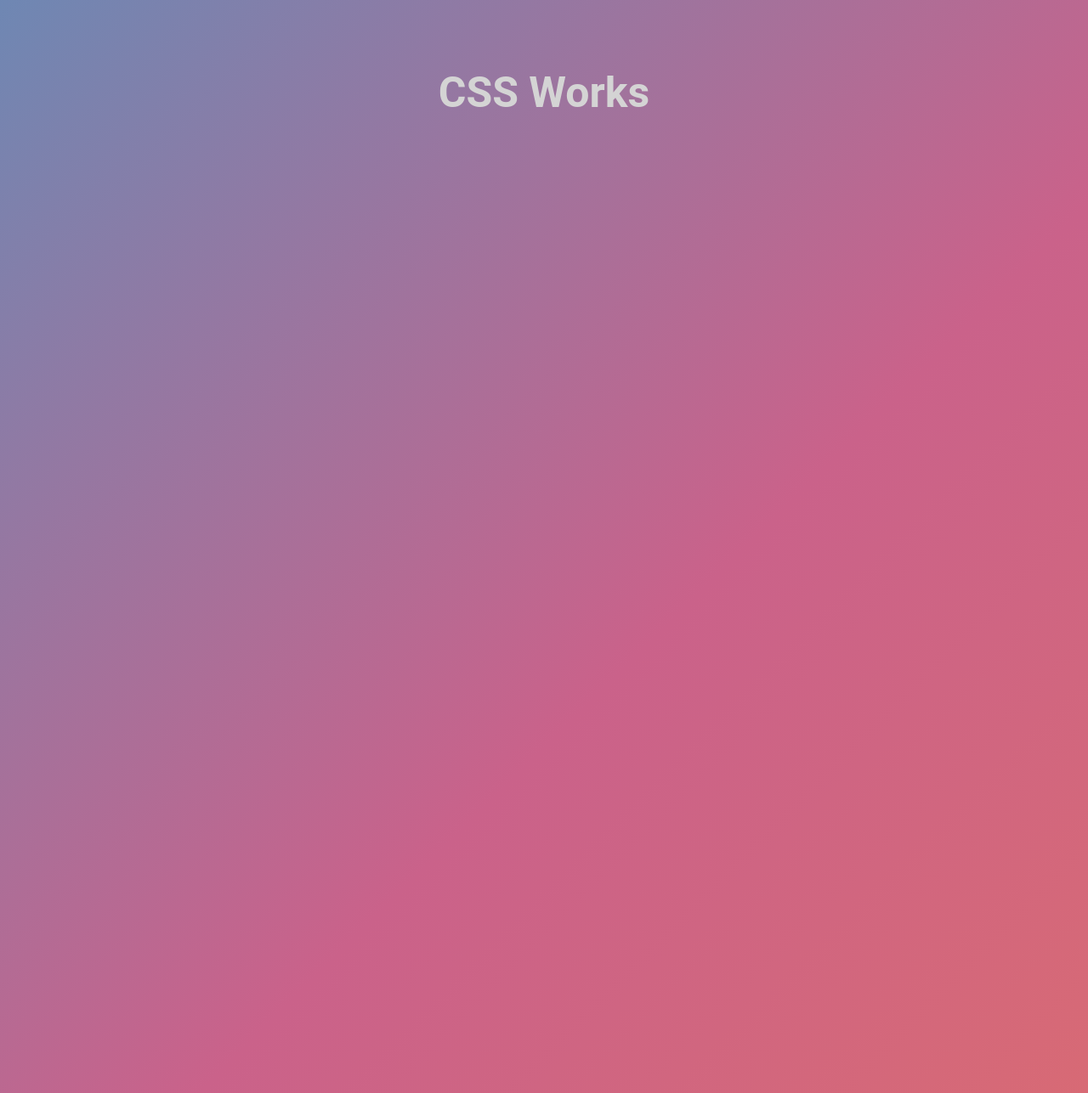
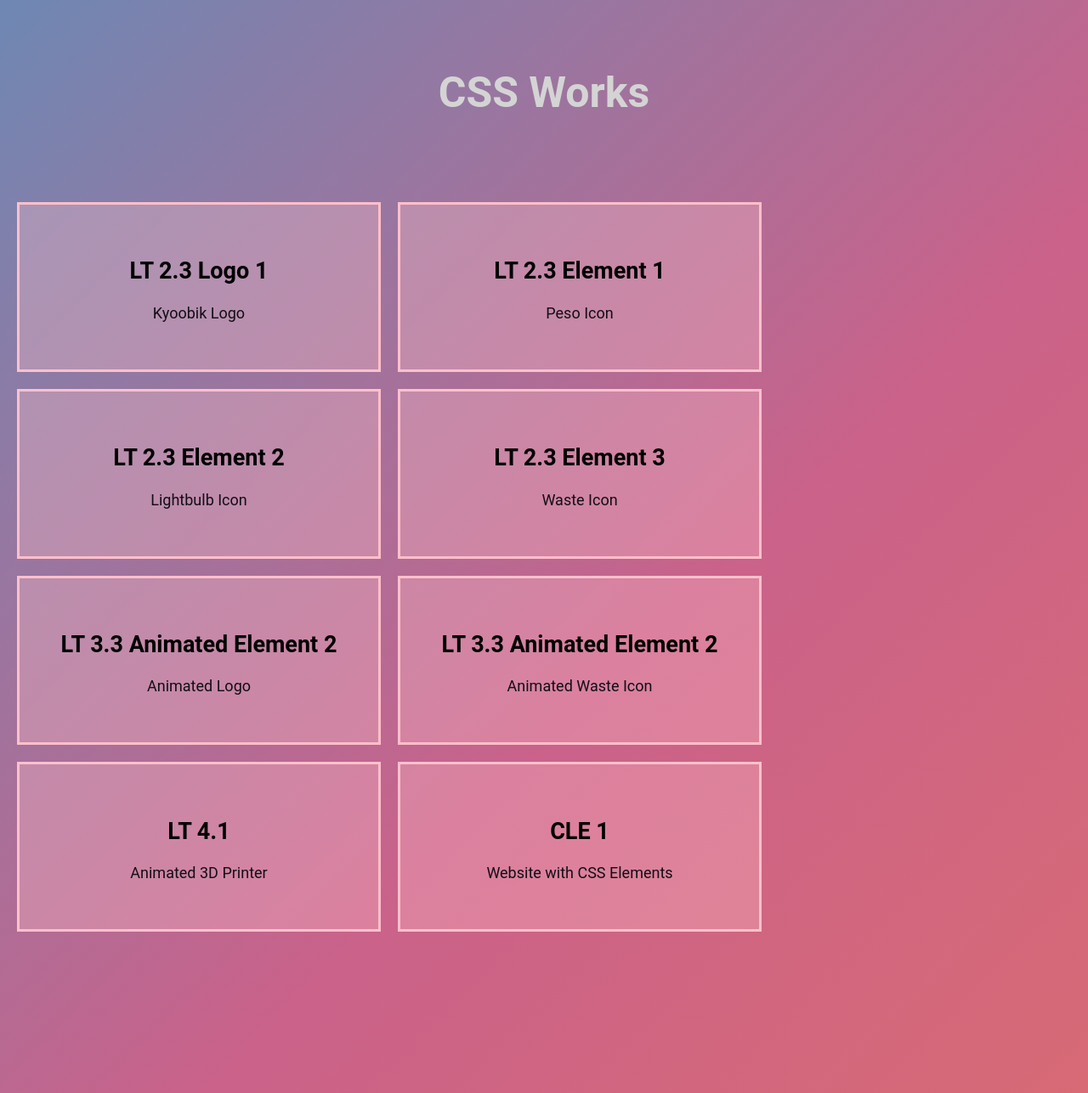
Before and after one commit to angelacoronel/coronel-portfolio, a PHP site: page /css.php in a window 1280 px wide. Shown: the whole page at 85% size. Run offline with PHP 8.4, Linux system fonts and the light colour scheme.

Commit message:
Update style.css

```diff
--- a/css/style.css
+++ b/css/style.css
@@ -176,13 +176,13 @@ header{
     background-color: rgba(255, 192, 203, 0.322);
     margin-bottom: 20px;
     color: rgb(18, 14, 22);
-    transform: scale(0);
+    transform: scale(1);
     transition: all 0.5s ease-in-out;
 
 }
 .ctn:hover {
     background-color: rgba(255, 192, 203);
-    transform: scale(0.5);
+    transform: scale(1.5);
 }
 .link-btn{
     list-style-type: none;
```
